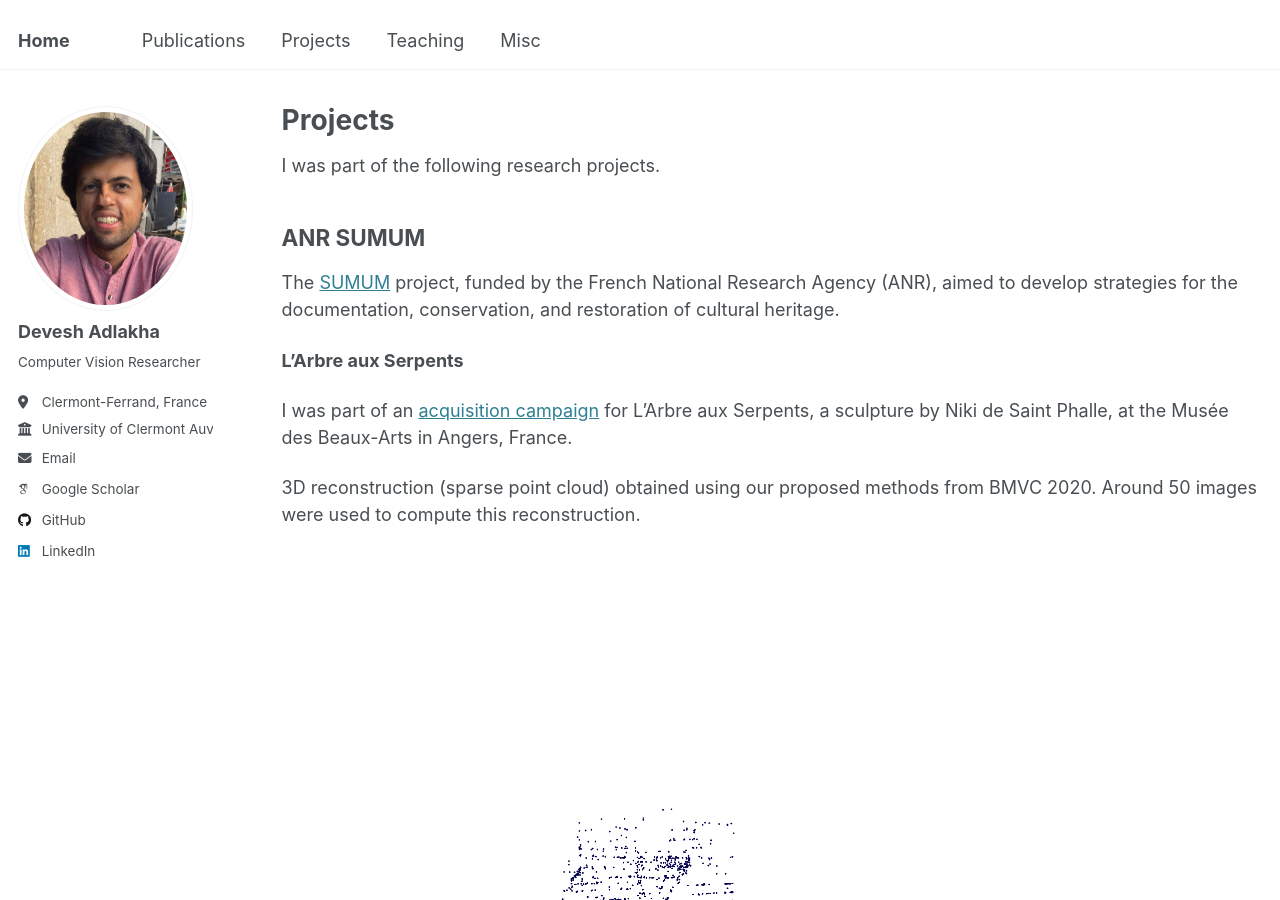
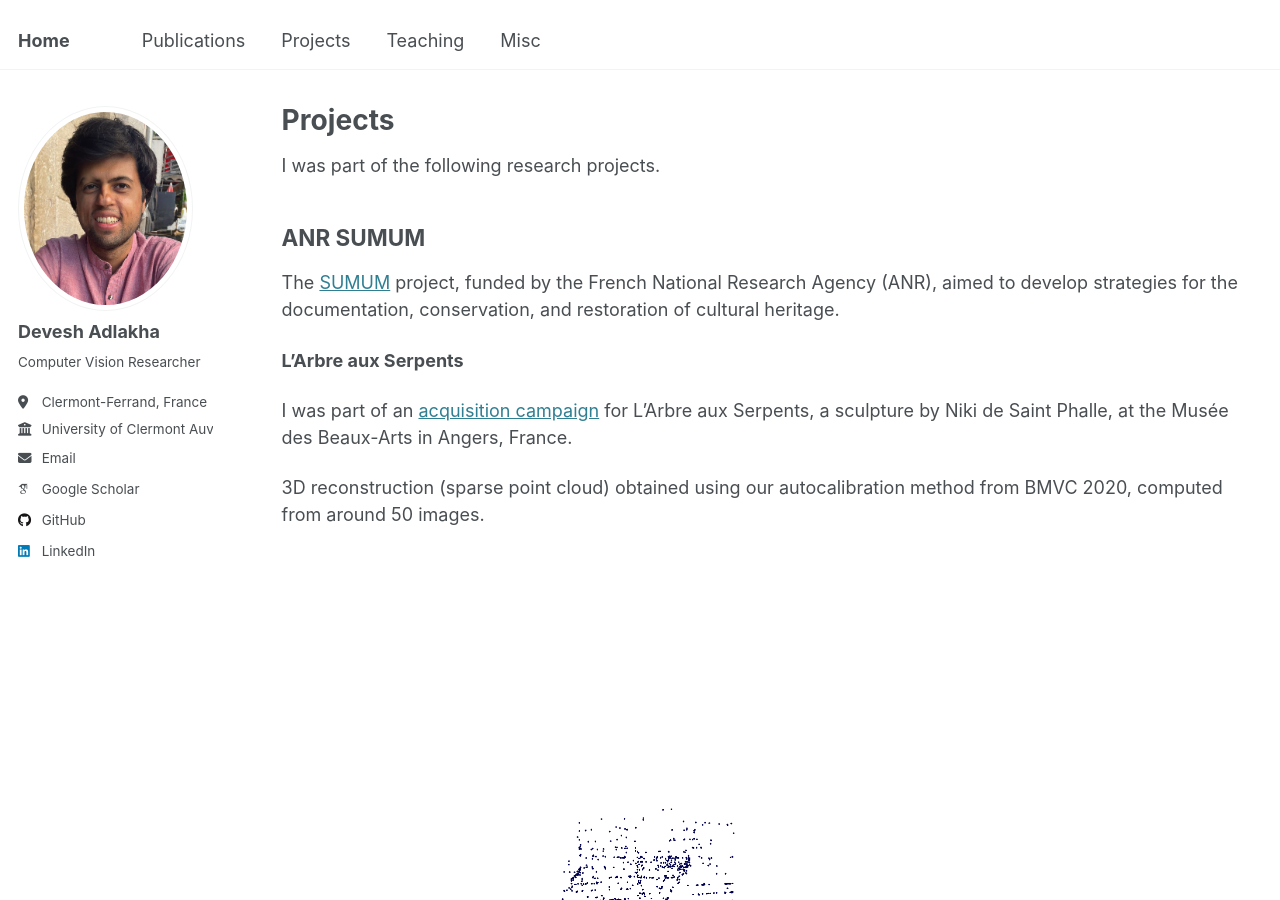
Before and after one commit to devadlakha/devadlakha.github.io, a Jekyll site: the page built from _pages/projects.md, in a window 1280 px wide and 900 px high. Built offline with Jekyll 4.4.1, drawn with Linux system fonts in a browser that asks for light colours; some web fonts are replaced.

Commit message:
Update projects.md

```diff
--- a/_pages/projects.md
+++ b/_pages/projects.md
@@ -15,7 +15,7 @@ The [SUMUM](https://anr-sumum.fr) project, funded by the French National Researc
 
 I was part of an [acquisition campaign](https://anr-sumum.fr/campagne-de-captation-dimages-de-larbre-aux-serpents-de-niki-de-saint-phalle-juillet-2018/) for L'Arbre aux Serpents, a sculpture by Niki de Saint Phalle, at the Musée des Beaux-Arts in Angers, France.
 
-3D reconstruction (sparse point cloud) obtained using our proposed methods from BMVC 2020. Around 50 images were used to compute this reconstruction.
+3D reconstruction (sparse point cloud) obtained using our autocalibration method from BMVC 2020, computed from around 50 images.
 <div style="display: flex; justify-content: center; align-items: center; height: 100vh;">
   <img src="/files/Figures/ArbreSerpents_BMVC20.png" alt="Result from EIP method" style="max-width: 50%; height: auto;">
 </div>
```
